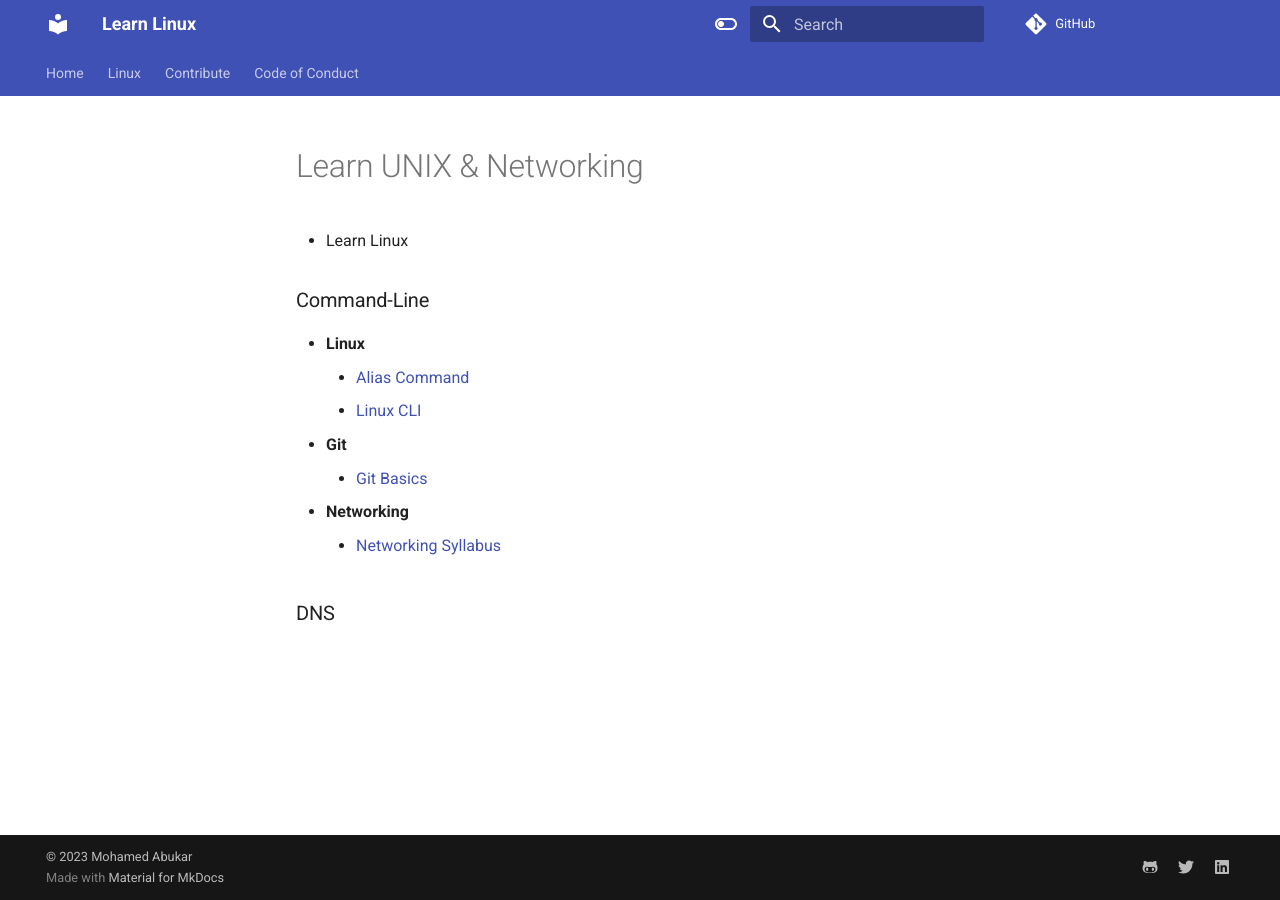
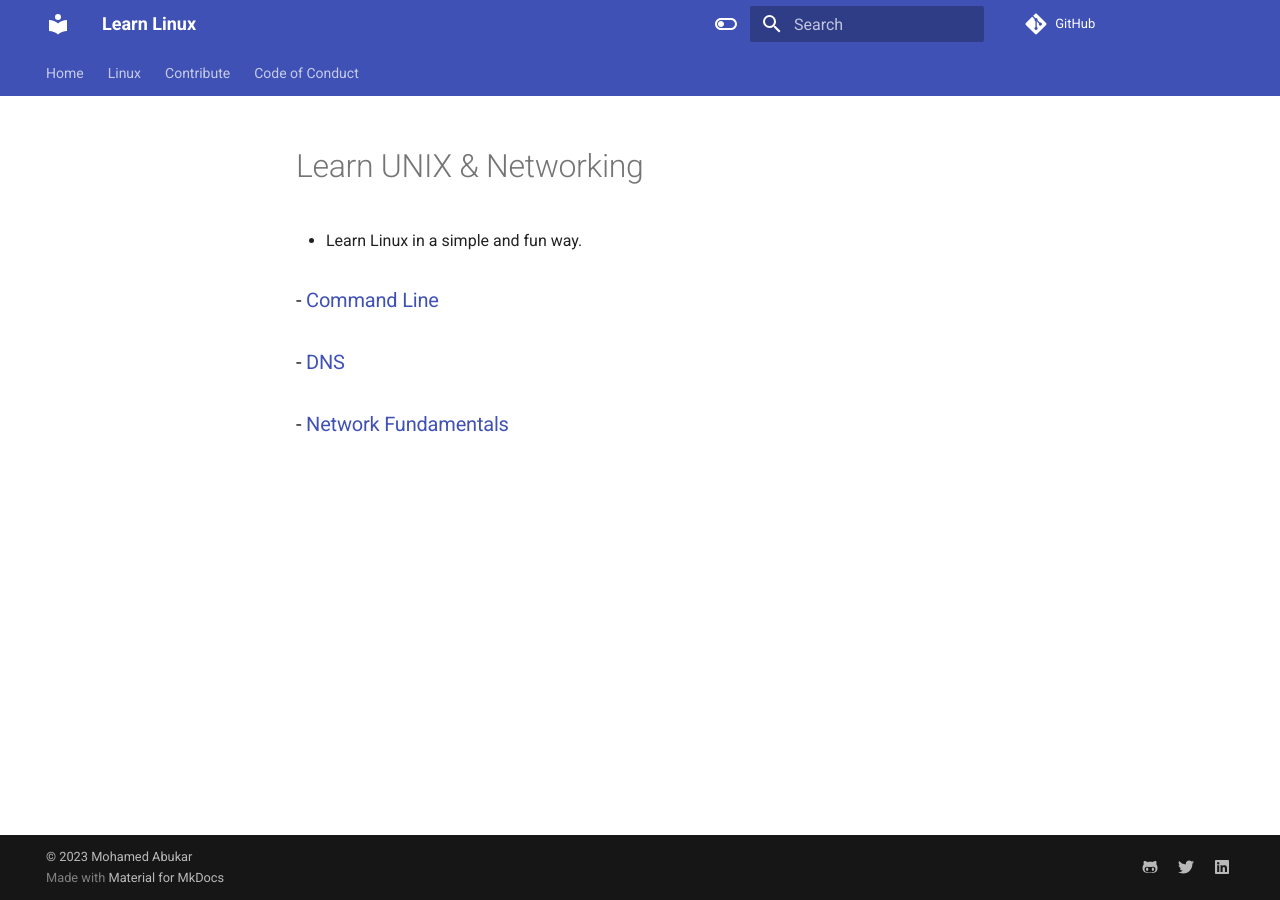
Before and after one commit to moabukar/unix-learn, an MkDocs documentation site: the page built from docs/index.md, in a window 1280 px wide. Built offline with MkDocs 1.6.1 and Material for MkDocs 9.7.7, drawn with Linux system fonts in a browser that asks for light colours; comment, search, counter and statistics services are not loaded.

Commit message:
update home page

```diff
--- a/docs/index.md
+++ b/docs/index.md
@@ -1,19 +1,13 @@
 # Learn UNIX & Networking
 
--  Learn Linux
+-  Learn Linux in a simple and fun way.
 
-### Command-Line
-
-- **Linux**
-    - [Alias Command](https://moabukar.github.io/unix-learn/command-line/)
-    - [Linux CLI](https://moabukar.github.io/unix-learn/command-line/cli/)
-- **Git**
-    - [Git Basics](https://moabukar.github.io/unix-learn/level1/git/git-basics/)
-- **Networking**
-    - [Networking Syllabus](https://moabukar.github.io/unix-learn/level1/networking/plan/)
+### - [Command Line](https://moabukar.github.io/unix-learn/command-line/)
 
 
-### DNS
+### - [DNS](https://moabukar.github.io/unix-learn/dns/what-is-dns)
 
 
+### - [Network Fundamentals](https://moabukar.github.io/unix-learn/network-fundamentals/osi-model)
+
 ###
```
